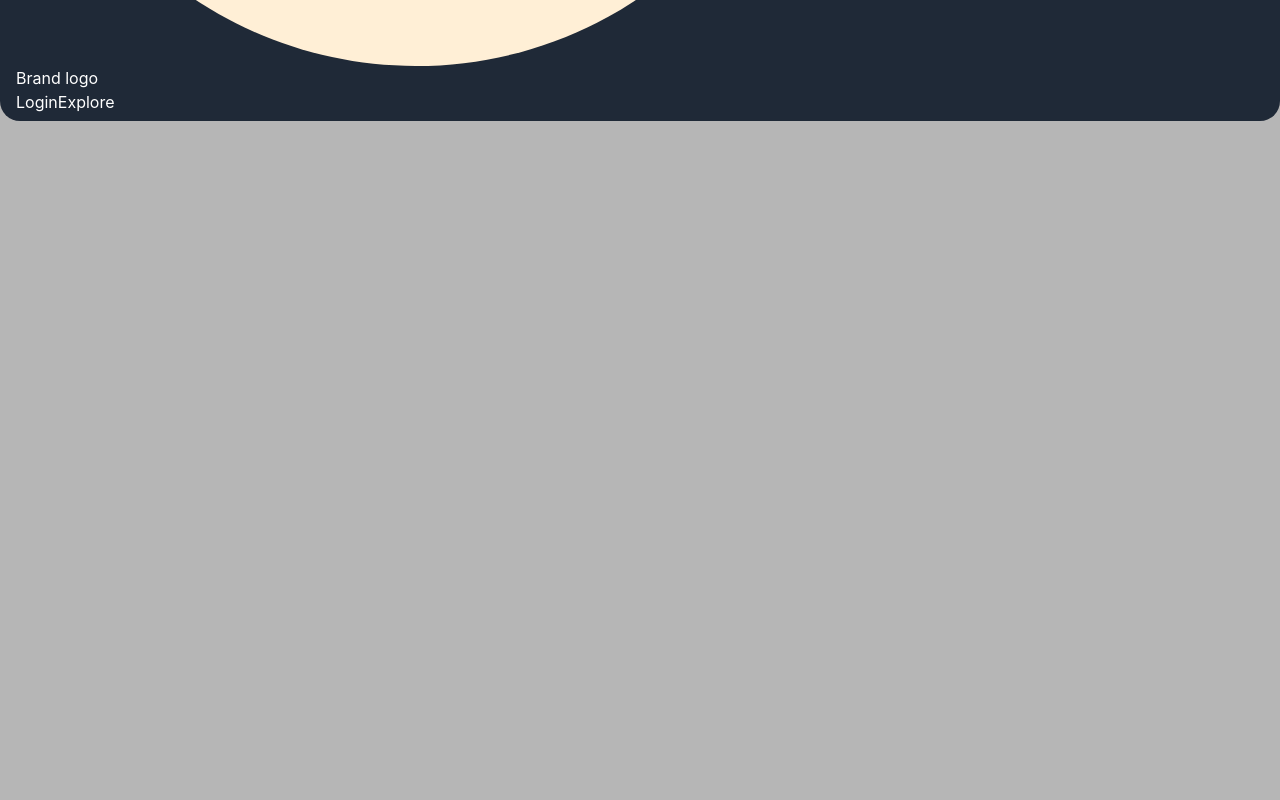
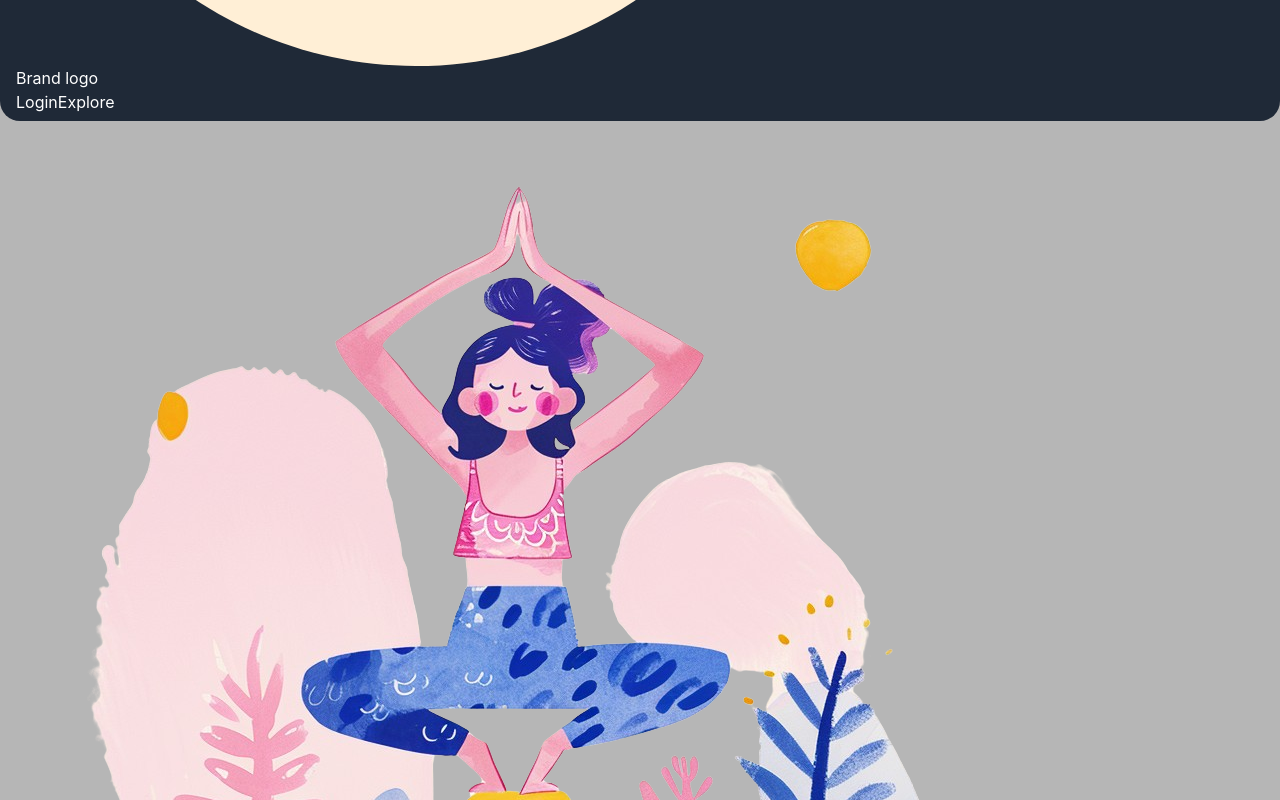
Before and after one commit to iwai-0310/yogaClass-MERN, a React (Vite) app in the folder yogaApp/: page / in a window 1280 px wide. Shown: the part 740-1540 px from the top of the page. Before the commit the page ends 861 px from the top, so only its background shows below. Built offline with nearby package versions, Linux system fonts and the light colour scheme.

Commit message:
add image to  search banner

```diff
--- a/yogaApp/src/App.jsx
+++ b/yogaApp/src/App.jsx
@@ -10,8 +10,6 @@ function App() {
     <div >
     <Header/>
     <Search/>
-    <Search/>
-    <Search/>
     </div>
   )
 }
--- a/yogaApp/src/components/SearchSection/Search.jsx
+++ b/yogaApp/src/components/SearchSection/Search.jsx
@@ -1,9 +1,11 @@
 import React from 'react'
 import '../../styles/Component.css';
+import banner from '../../assets/searchBannerImg-removebg.png';
 const Search = () => {
   return (
-    <div id='searchsec' className='w-dvh h-dvh bg-pink-200 border-x-2 border-b-2  '>
-
+    <div id='searchsec' className='w-dvh h-dvh bg-gray-300 border-x-2 border-b-2 object-fill flex justify-center items-center '>
+      {/* add the banner image here */}
+      <img  src={banner} alt="banner image here"  />
     </div>
   )
 }
```
Also changed, not shown: yogaApp/src/assets/searchBannerImg-removebg.png (added), yogaApp/src/assets/searchBannerImg.png (added).
